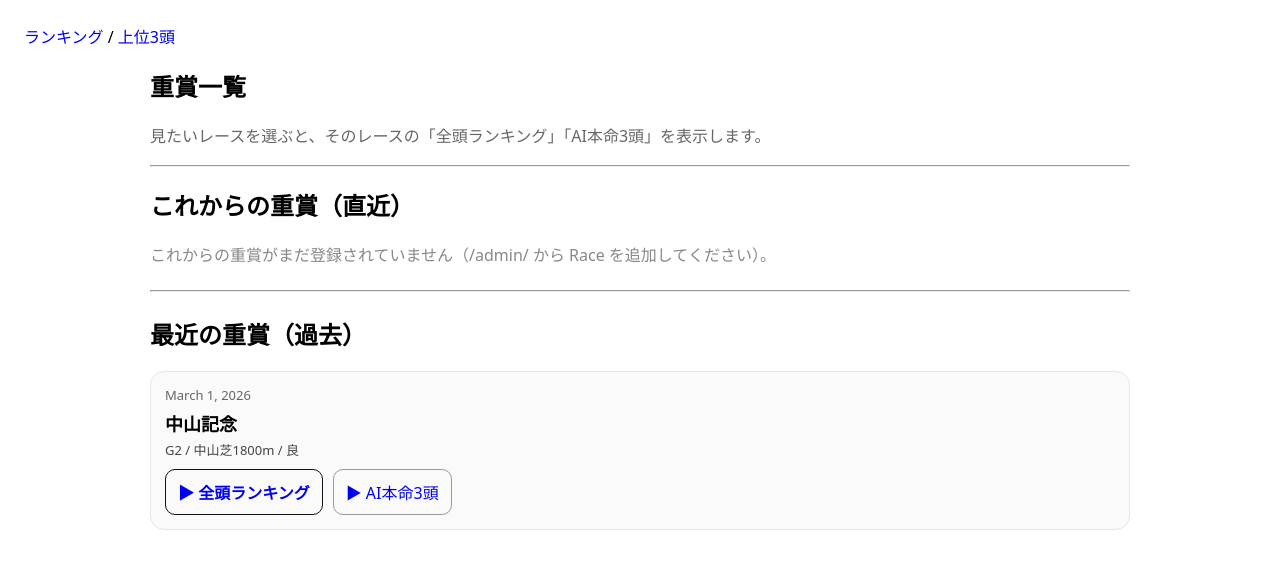
After one commit to ikkaku000/keibasite, a Django app: page /races/ in a window 1280 px wide. The commit adds this page. Shown: the top 569 px of the page. Run offline with Django 5.2, Linux system fonts and the light colour scheme; data comes from the database, SQL or seed files in the repository.

Commit message:
重賞一覧ページ追加 正常

```diff
--- /dev/null
+++ b/keibaapp_1/templates/keibaapp_1/races.html
@@ -0,0 +1,74 @@
+{% extends "keibaapp_1/base.html" %}
+
+{% block title %}重賞一覧{% endblock %}
+
+{% block content %}
+<section style="max-width: 980px; margin: 0 auto;">
+
+  <h1>重賞一覧</h1>
+  <p style="color:#666;">
+    見たいレースを選ぶと、そのレースの「全頭ランキング」「AI本命3頭」を表示します。
+  </p>
+
+  <hr style="margin: 18px 0;">
+
+  <h2>これからの重賞（直近）</h2>
+
+  {% if upcoming %}
+    <div style="display:grid; grid-template-columns: repeat(auto-fit, minmax(260px, 1fr)); gap: 12px;">
+      {% for r in upcoming %}
+        <div style="border:1px solid #e6e6e6; border-radius:14px; padding:14px; background:#fff;">
+          <div style="font-size:13px; color:#666;">{{ r.race_date }}</div>
+          <div style="font-weight:800; font-size:18px; margin:6px 0 4px;">{{ r.name }}</div>
+          <div style="color:#444; font-size:13px;">
+            {{ r.grade }} / {{ r.course }}
+            {% if r.track_condition %} / {{ r.track_condition }}{% endif %}
+          </div>
+
+          <div style="display:flex; gap:10px; flex-wrap:wrap; margin-top: 10px;">
+            <a href="/race/?race_id={{ r.id }}" style="padding:10px 12px; border-radius:10px; border:1px solid #111; text-decoration:none; font-weight:700;">
+              ▶ 全頭ランキング
+            </a>
+            <a href="/top/?race_id={{ r.id }}" style="padding:10px 12px; border-radius:10px; border:1px solid #999; text-decoration:none;">
+              ▶ AI本命3頭
+            </a>
+          </div>
+        </div>
+      {% endfor %}
+    </div>
+  {% else %}
+    <p style="color:#888;">これからの重賞がまだ登録されていません（/admin/ から Race を追加してください）。</p>
+  {% endif %}
+
+  <hr style="margin: 24px 0;">
+
+  <h2>最近の重賞（過去）</h2>
+
+  {% if recent %}
+    <div style="display:grid; grid-template-columns: repeat(auto-fit, minmax(260px, 1fr)); gap: 12px;">
+      {% for r in recent %}
+        <div style="border:1px solid #e6e6e6; border-radius:14px; padding:14px; background:#fafafa;">
+          <div style="font-size:13px; color:#666;">{{ r.race_date }}</div>
+          <div style="font-weight:800; font-size:18px; margin:6px 0 4px;">{{ r.name }}</div>
+          <div style="color:#444; font-size:13px;">
+            {{ r.grade }} / {{ r.course }}
+            {% if r.track_condition %} / {{ r.track_condition }}{% endif %}
+          </div>
+
+          <div style="display:flex; gap:10px; flex-wrap:wrap; margin-top: 10px;">
+            <a href="/race/?race_id={{ r.id }}" style="padding:10px 12px; border-radius:10px; border:1px solid #111; text-decoration:none; font-weight:700;">
+              ▶ 全頭ランキング
+            </a>
+            <a href="/top/?race_id={{ r.id }}" style="padding:10px 12px; border-radius:10px; border:1px solid #999; text-decoration:none;">
+              ▶ AI本命3頭
+            </a>
+          </div>
+        </div>
+      {% endfor %}
+    </div>
+  {% else %}
+    <p style="color:#888;">過去レースがありません。</p>
+  {% endif %}
+
+</section>
+{% endblock %}
--- a/keibaapp_1/templates/keibaapp_1/top.html
+++ b/keibaapp_1/templates/keibaapp_1/top.html
@@ -34,6 +34,7 @@
         <a class="btn btnPrimary" href="/race/">▶ 今週の無料：全頭ランキング</a>
         <a class="btn btnGhost" href="/top/">▶ AI本命3頭（理由つき）</a>
         <a class="btn btnGhost" href="/about/">▶ ロジック公開（推奨）</a>
+        <a class="btn btnGhost" href="/races/">▶ 重賞一覧を見る</a>
       </div>
 
       <div class="muted" style="color: rgba(255,255,255,0.85); margin-top: 8px;">
--- a/keibaapp_1/urls.py
+++ b/keibaapp_1/urls.py
@@ -3,6 +3,7 @@ from . import views
 
 urlpatterns = [
     path("", views.top_page),
+    path("races/", views.races_page, name="races_page"),
     path("race/", views.race_db),
     path("top/", views.top3_db),
     path("about/", views.about_page),
--- a/keibaapp_1/views.py
+++ b/keibaapp_1/views.py
@@ -6,7 +6,7 @@ from .services import calc_scores, estimate_pace, convert_to_win_prob, avg_agari
 
 def race_db(request):
     # MVP：最新のRaceを1件表示（今週の重賞を入れておけばOK）
-    race = get_current_race()
+    race = get_selected_or_current_race(request)
     if not race:
         return render(request, "keibaapp_1/race_empty.html")
 
@@ -47,7 +47,7 @@ def race_db(request):
 
 
 def top3_db(request):
-    race = get_current_race()
+    race = get_selected_or_current_race(request)
     if not race:
         return render(request, "keibaapp_1/race_empty.html")
 
@@ -109,6 +109,12 @@ def get_current_race():
     # なければ直近の過去レース
     return Race.objects.filter(race_date__lt=today).order_by("-race_date").first()
 
+def get_selected_or_current_race(request):
+    race_id = request.GET.get("race_id")
+    if race_id:
+        return get_object_or_404(Race, id=race_id)
+    return get_current_race()
+
     #Topページ
 def top_page(request):
     return render(request, "keibaapp_1/top.html")
@@ -116,3 +122,15 @@ def top_page(request):
     #Aboutページ
 def about_page(request):
     return render(request, "keibaapp_1/about.html")
+
+def races_page(request):
+    today = now().date()
+
+    upcoming = Race.objects.filter(race_date__gte=today).order_by("race_date")[:20]
+    recent = Race.objects.filter(race_date__lt=today).order_by("-race_date")[:20]
+
+    return render(request, "keibaapp_1/races.html", {
+        "upcoming": upcoming,
+        "recent": recent,
+        "today": today,
+    })
```
